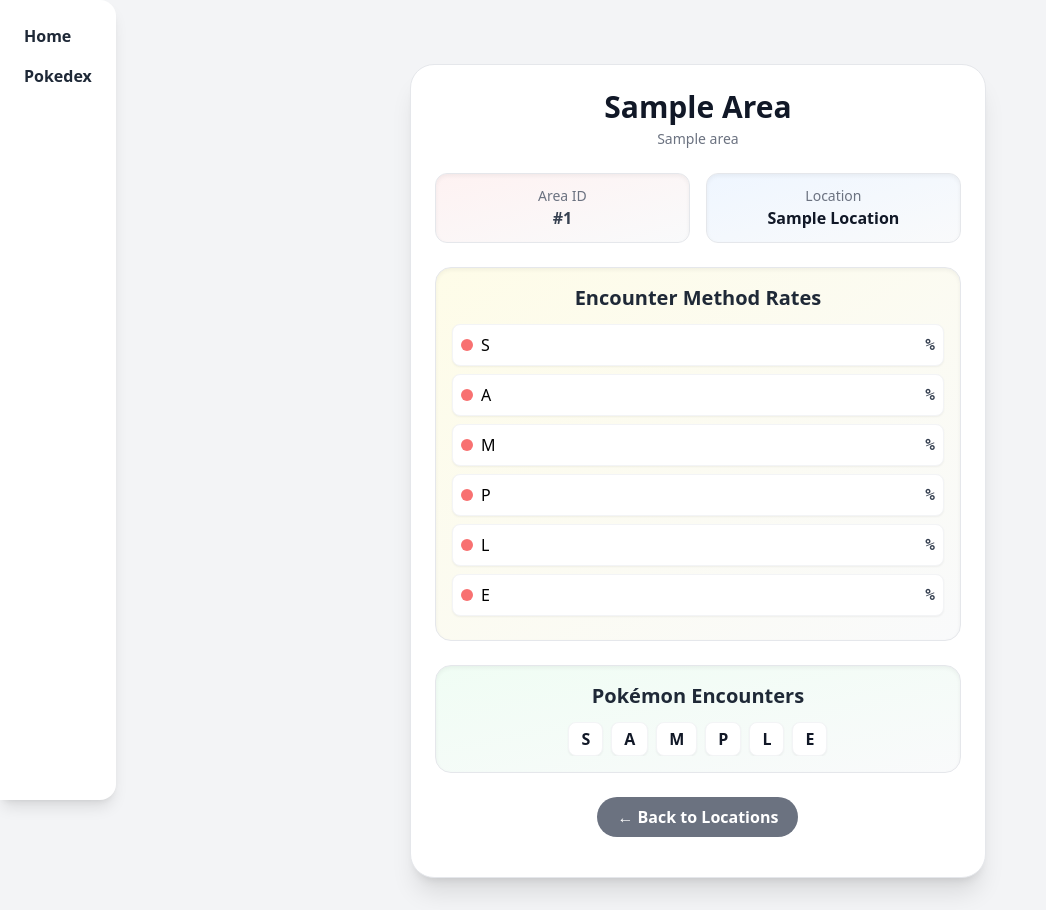
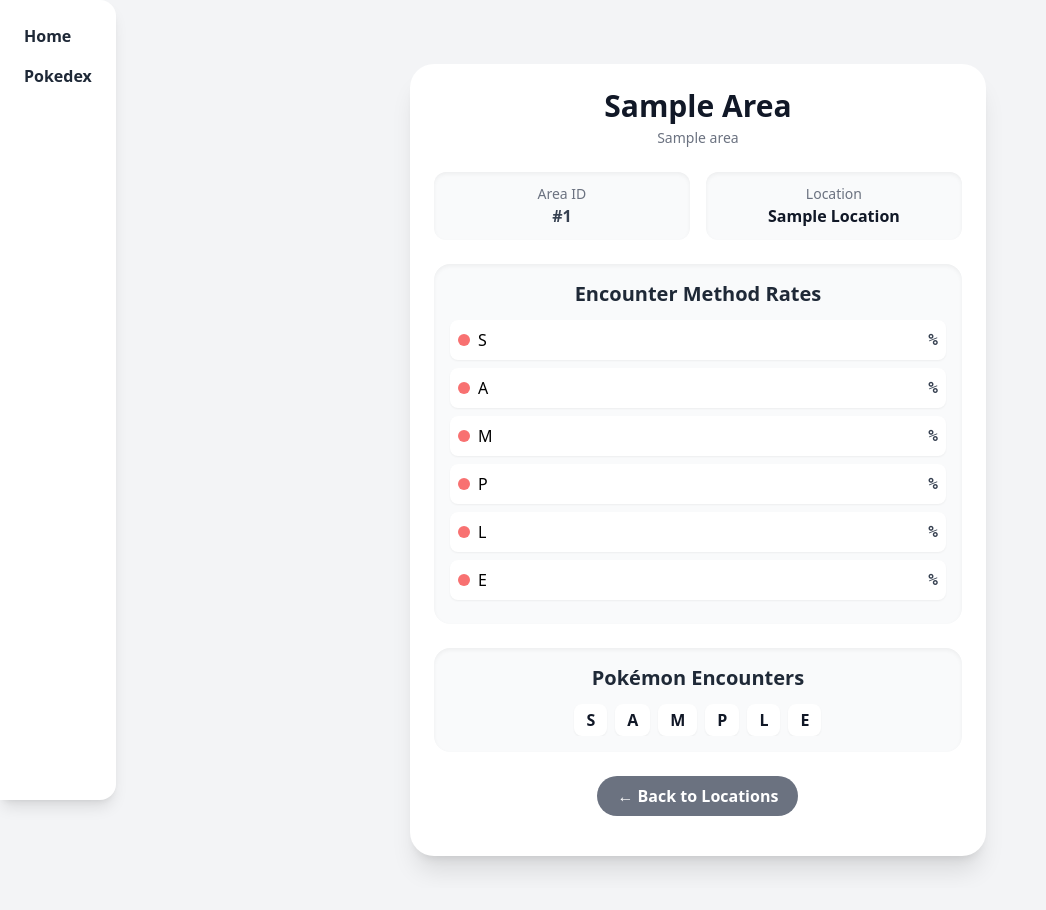
Before and after one commit to TokiSyt/pokeAPI, a Django app: page /locations/area/1 in a window 1280 px wide. Shown: the whole page, without its empty margins (0-1046 px from the left). After the commit the page ends 871 px from the top, so only its background shows below. Run offline with Django 5.2, Linux system fonts and the light colour scheme; a user stored in the database is signed in; tables that the repository leaves empty hold one stand-in row (values such as "Sample post"); some libraries are stand-ins or nearby versions.

Commit message:
Minor UI changes

```diff
--- a/pokedexTool/apps/generations/templates/generations/gen_detail.html
+++ b/pokedexTool/apps/generations/templates/generations/gen_detail.html
@@ -77,7 +77,6 @@
       <ul class="flex flex-wrap justify-center gap-2 max-h-48 overflow-y-auto">
         {% for move in generation.moves_list %}
         <li class="flex items-center gap-2 px-2 py-1 rounded-lg bg-white shadow-sm">
-          <span class="w-3 h-3 rounded-full" style="background-color: {{ move|type_color|default:'#ccc' }};"></span>
           <span class="capitalize text-gray-800 font-medium">
             {% if move != "No moves" %}
             <a href="{% url 'poke_moves:move-detail' move %}">{{ move }}</a>
--- a/pokedexTool/apps/locations/templates/locations/area_detail.html
+++ b/pokedexTool/apps/locations/templates/locations/area_detail.html
@@ -7,7 +7,7 @@
 <div class="min-h-screen bg-gray-100 flex justify-center items-start py-8 px-4">
 
   {% if area %}
-  <div class="bg-white shadow-xl rounded-3xl p-6 w-full max-w-xl overflow-y-auto border border-gray-200">
+  <div class="bg-white shadow-xl rounded-3xl p-6 w-full max-w-xl overflow-y-auto">
 
     <!-- Header -->
     <div class="text-center mb-6">
@@ -20,12 +20,12 @@
 
     <!-- Basic Area Info -->
     <div class="grid grid-cols-2 gap-4 text-gray-700 mb-6">
-      <div class="p-3 bg-gradient-to-br from-red-50 to-gray-50 rounded-xl shadow-inner text-center border border-gray-200">
+      <div class="p-3 bg-gray-50 rounded-xl shadow-inner text-center">
         <p class="text-gray-500 text-sm">Area ID</p>
         <p class="font-semibold">#{{ area.area_id }}</p>
       </div>
 
-      <div class="p-3 bg-gradient-to-br from-blue-50 to-gray-50 rounded-xl shadow-inner text-center border border-gray-200">
+      <div class="p-3 bg-gray-50 rounded-xl shadow-inner text-center">
         <p class="text-gray-500 text-sm">Location</p>
         <p class="font-semibold capitalize">
           <a href="{% url 'locations:locations-detail' area.location.location_id %}"
@@ -37,7 +37,7 @@
     </div>
 
     <!-- Encounter Method Rates -->
-    <div class="mb-6 p-4 bg-gradient-to-br from-yellow-50 to-gray-50 rounded-2xl shadow-inner border border-gray-200">
+    <div class="mb-6 p-4 bg-gray-50 rounded-2xl shadow-inner">
       <h3 class="text-xl font-semibold text-gray-800 mb-3 text-center">
         Encounter Method Rates
       </h3>
@@ -45,7 +45,7 @@
       {% if area.encounter_method_rates_list %}
       <ul>
         {% for entry in area.encounter_method_rates_list %}
-        <li class="flex justify-between items-center mb-2 p-2 bg-white rounded-lg shadow-sm border border-gray-100">
+        <li class="flex justify-between items-center mb-2 p-2 bg-white rounded-lg shadow-sm">
           <div class="flex items-center gap-2">
             <span class="w-3 h-3 rounded-full bg-red-400"></span>
             <span class="capitalize font-medium">{{ entry.0 }}</span>
@@ -57,7 +57,7 @@
       {% else %}
       <ul>
         {% for entry in area.encounter_method_rates %}
-        <li class="flex justify-between items-center mb-2 p-2 bg-white rounded-lg shadow-sm border border-gray-100">
+        <li class="flex justify-between items-center mb-2 p-2 bg-white rounded-lg shadow-sm">
           <div class="flex items-center gap-2">
             <span class="w-3 h-3 rounded-full bg-red-400"></span>
             <span class="capitalize font-medium">{{ entry.0 }}</span>
@@ -70,7 +70,7 @@
     </div>
 
     <!-- Pokémon Encounters -->
-    <div class="mb-6 p-4 bg-gradient-to-br from-green-50 to-gray-50 rounded-2xl shadow-inner border border-gray-200">
+    <div class="mb-6 p-4 bg-gray-50 rounded-2xl shadow-inner">
       <h3 class="text-xl font-semibold text-gray-800 mb-3 text-center">
         Pokémon Encounters
       </h3>
@@ -78,7 +78,7 @@
       {% if area.pokemon_encounters_list %}
       <ul class="flex flex-wrap justify-center gap-2 max-h-48 overflow-y-auto">
         {% for mon in area.pokemon_encounters_list %}
-        <li class="px-3 py-1 bg-white rounded-lg shadow-sm border border-gray-100 capitalize font-medium hover:bg-red-50 transition">
+        <li class="px-3 py-1 bg-white rounded-lg shadow-sm capitalize font-medium hover:bg-red-50 transition">
           <a href="{% url 'pokemons:poke-detail' mon %}"
              class="text-gray-900 hover:text-red-500 transition font-semibold">
             {{ mon }}
@@ -89,7 +89,7 @@
       {% else %}
       <ul class="flex flex-wrap justify-center gap-2 max-h-48 overflow-y-auto">
         {% for poke_encounter in area.pokemon_encounters %}
-        <li class="px-3 py-1 bg-white rounded-lg shadow-sm border border-gray-100 capitalize font-medium hover:bg-red-50 transition">
+        <li class="px-3 py-1 bg-white rounded-lg shadow-sm capitalize font-medium hover:bg-red-50 transition">
           <a href="{% url 'pokemons:poke-detail' poke_encounter %}"
              class="text-gray-900 hover:text-red-500 transition font-semibold">
             {{ poke_encounter }}
```
Also changed, not shown: pokedexTool/apps/locations/templates/locations/location_detail.html (+7 -7 lines), pokedexTool/apps/moves/templates/moves/move_detail.html (+5 -5 lines), pokedexTool/apps/pokedex/templates/pokedex/pokedex-home.html (+4 -4 lines).
